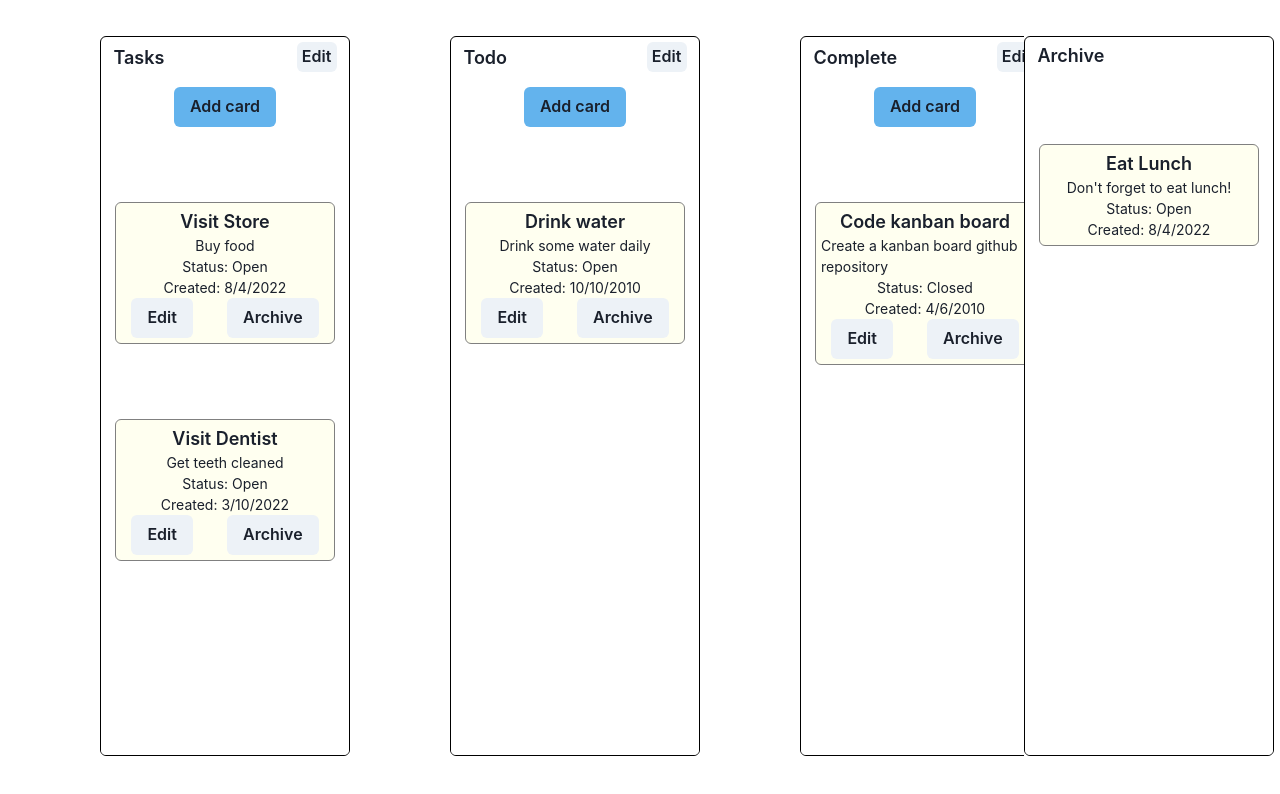
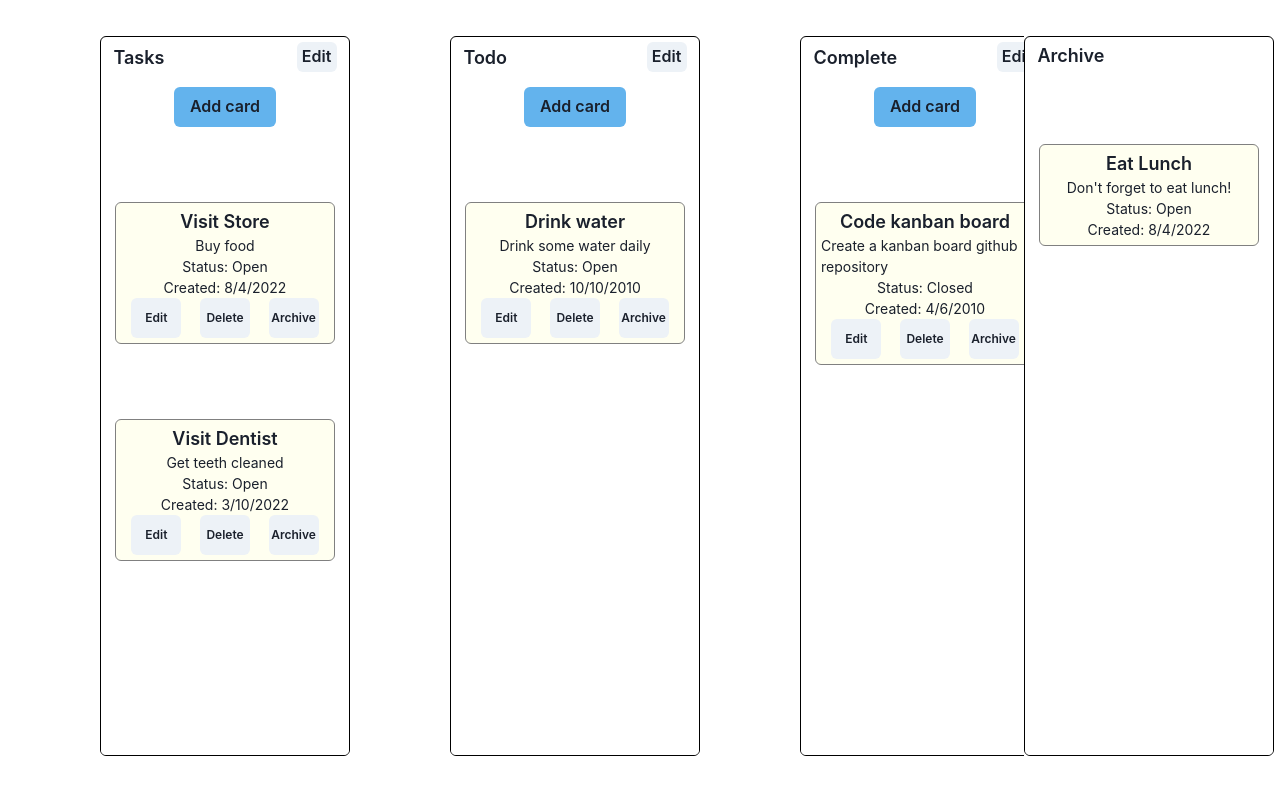
Before and after one commit to GriffinMcLennan/kahnboard, a Next.js app: page / in a window 1280 px wide. Shown: the top 794 px of the page. Built offline with nearby package versions, Linux system fonts and the light colour scheme.

Commit message:
feat: add delete card functionality

```diff
--- a/src/components/Card/index.tsx
+++ b/src/components/Card/index.tsx
@@ -94,6 +94,18 @@ const Card = ({ board, setBoard, columnInd, cardInd }: CardProps) => {
         setBoard(deepBoardCopy);
     };
 
+    const deleteCard = () => {
+        const deepBoardCopy: ColumnType[] = JSON.parse(JSON.stringify(board));
+
+        // remove the card from the current column
+        deepBoardCopy[columnInd].cards = [
+            ...deepBoardCopy[columnInd].cards.slice(0, cardInd),
+            ...deepBoardCopy[columnInd].cards.slice(cardInd + 1, deepBoardCopy[columnInd].cards.length),
+        ];
+
+        setBoard(deepBoardCopy);
+    };
+
     return (
         <>
             <UpdateCardModal
@@ -121,12 +133,20 @@ const Card = ({ board, setBoard, columnInd, cardInd }: CardProps) => {
                 <Text fontSize="18px" fontWeight="600">
                     {cardData.name}
                 </Text>
+
                 <Text fontSize="14px">{cardData.description}</Text>
                 <Text fontSize="14px">Status: {cardData.status ? "Closed" : "Open"}</Text>
                 <Text fontSize="14px">Created: {cardData.createdAt}</Text>
                 <Flex display={columnInd === ARCHIVE_IND ? "none" : "flex"} justifyContent="space-between" width="90%">
-                    <Button onClick={onOpen}>Edit</Button>
-                    <Button onClick={archive}>Archive</Button>
+                    <Button fontSize="12px" width="50px" onClick={onOpen}>
+                        Edit
+                    </Button>
+                    <Button fontSize="12px" width="50px" onClick={deleteCard}>
+                        Delete
+                    </Button>
+                    <Button fontSize="12px" width="50px" onClick={archive}>
+                        Archive
+                    </Button>
                 </Flex>
             </Flex>
         </>
```
